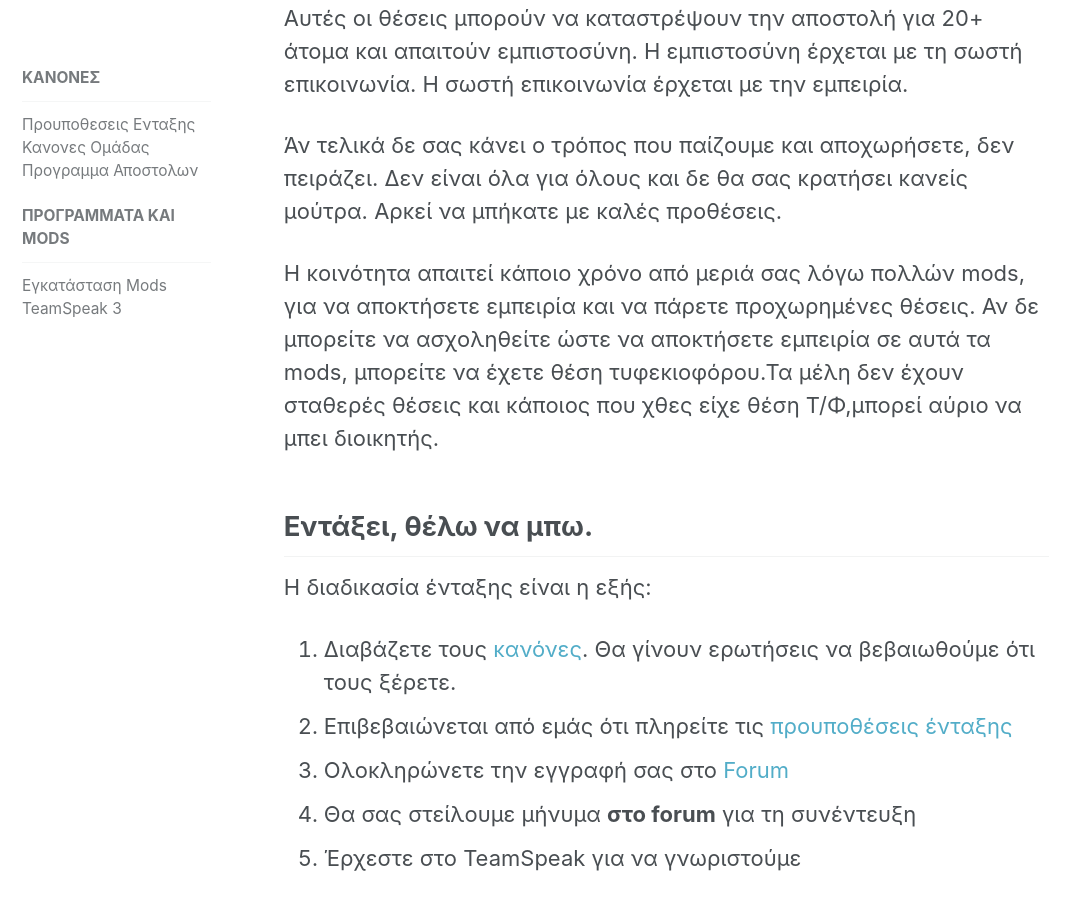
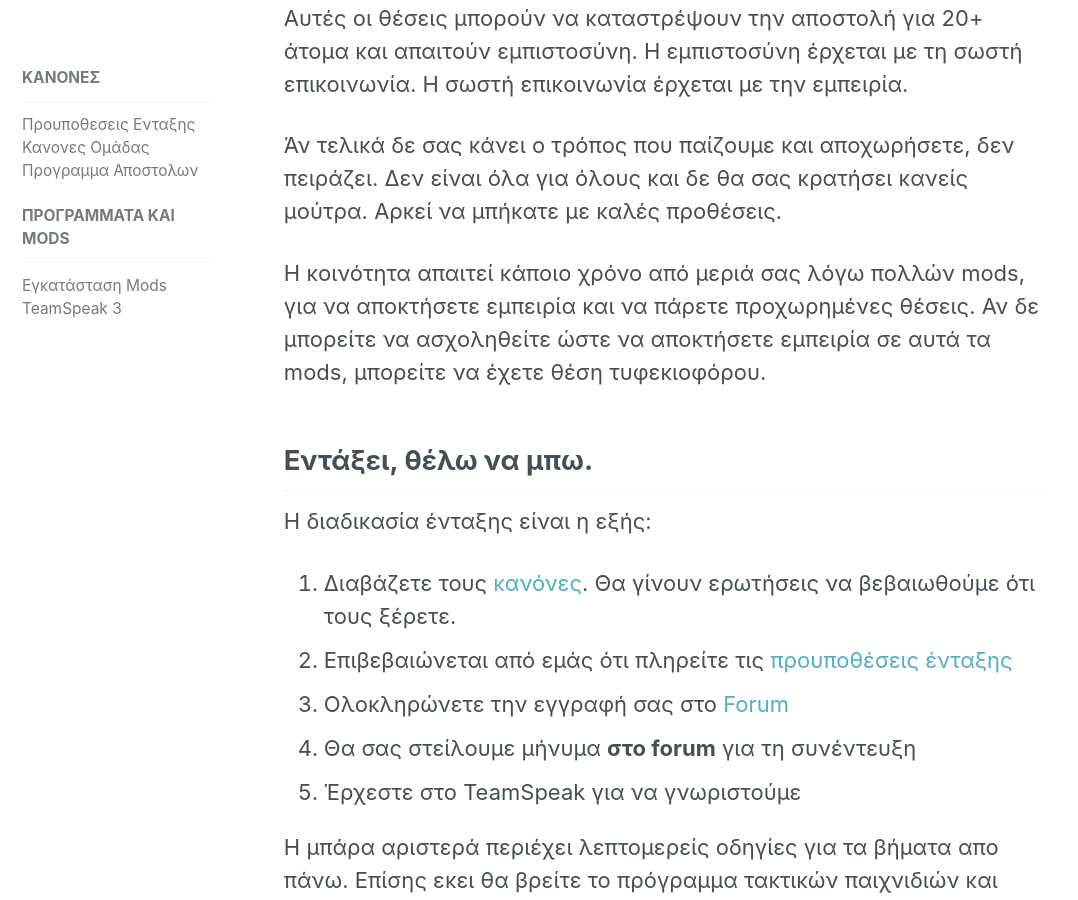
Before and after one commit to SharkGR/Pages, a Jekyll site: the page built from _join/index.md, in a window 1280 px wide and 900 px high, scrolled down 641 px. Shown: the whole window, without its empty margins (0-1078 px from the left). Built offline with Jekyll 4.4.1, drawn with Linux system fonts in a browser that asks for light colours.

Commit message:
Update index.md

```diff
--- a/_join/index.md
+++ b/_join/index.md
@@ -23,9 +23,7 @@ header:
 
 Η κοινότητα απαιτεί κάποιο χρόνο από μεριά σας λόγω πολλών mods, για να αποκτήσετε
 εμπειρία και να πάρετε προχωρημένες θέσεις. Αν δε μπορείτε να ασχοληθείτε ώστε να αποκτήσετε εμπειρία σε αυτά τα mods, μπορείτε
-να έχετε θέση τυφεκιοφόρου.Τα μέλη δεν έχουν σταθερές θέσεις και κάποιος που χθες είχε
-θέση Τ/Φ,μπορεί αύριο να μπει διοικητής.
-
+να έχετε θέση τυφεκιοφόρου.
 
 ## Εντάξει, θέλω να μπω.
 
```
